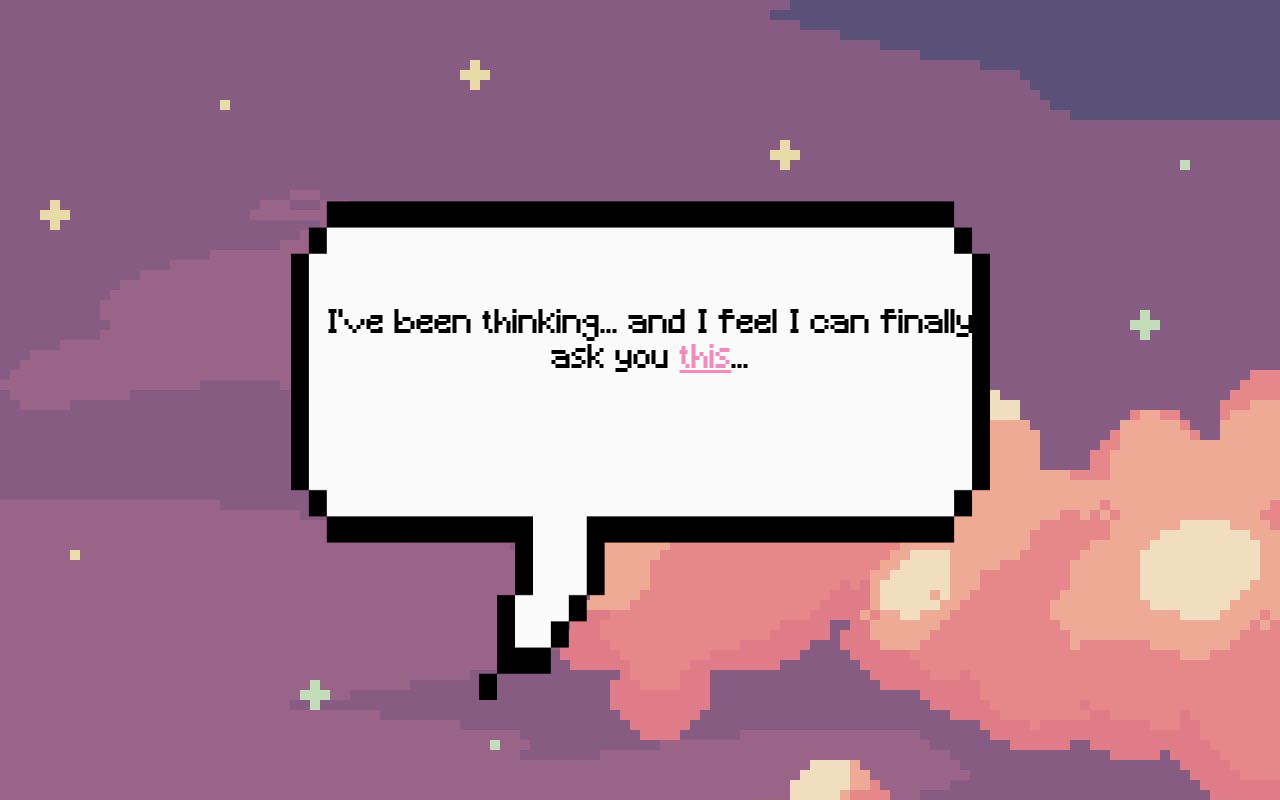
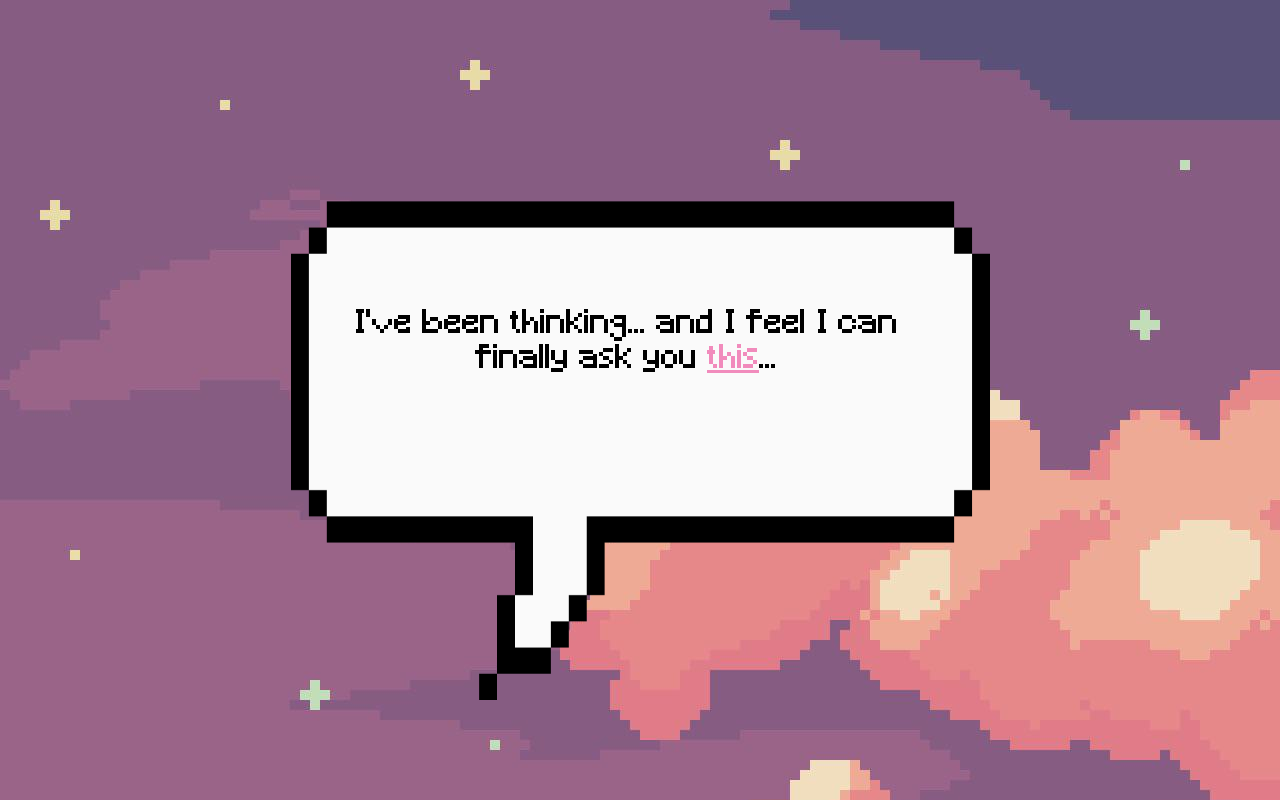
Before and after one commit to R0scat/Valentine, a plain HTML site: page continue.html in a window 1280 px wide. Drawn offline with Linux system fonts and the light colour scheme.

Commit message:
modified:   continue.html

```diff
--- a/continue.html
+++ b/continue.html
@@ -6,7 +6,8 @@
         <link rel="icon" type="image/x-icon" href="resources/icon.png">
         <style>
             #a{
-                left: 3%
+                left: 8%;
+                max-width: 80%;
             }
         </style>
     </head>
```
